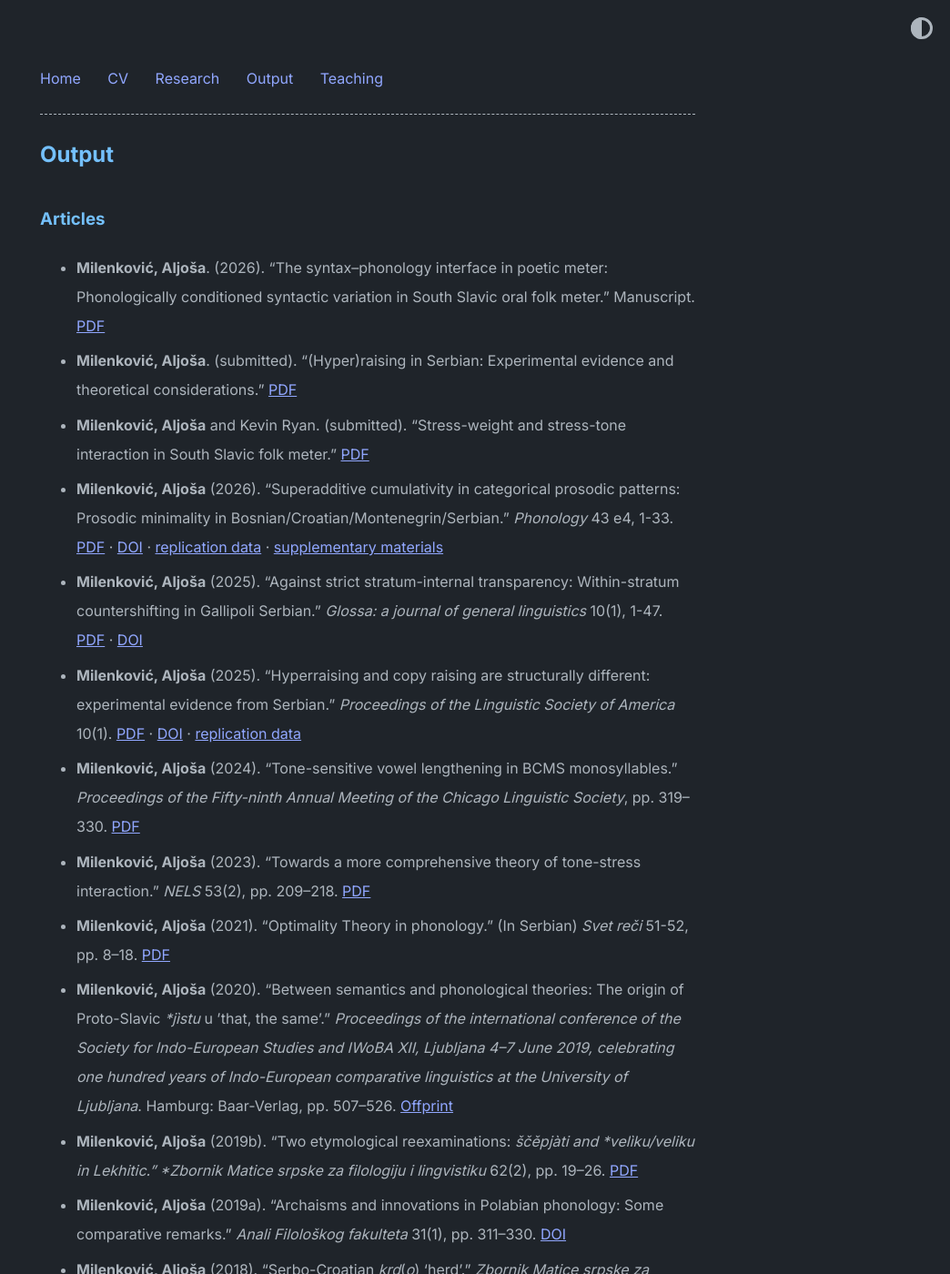
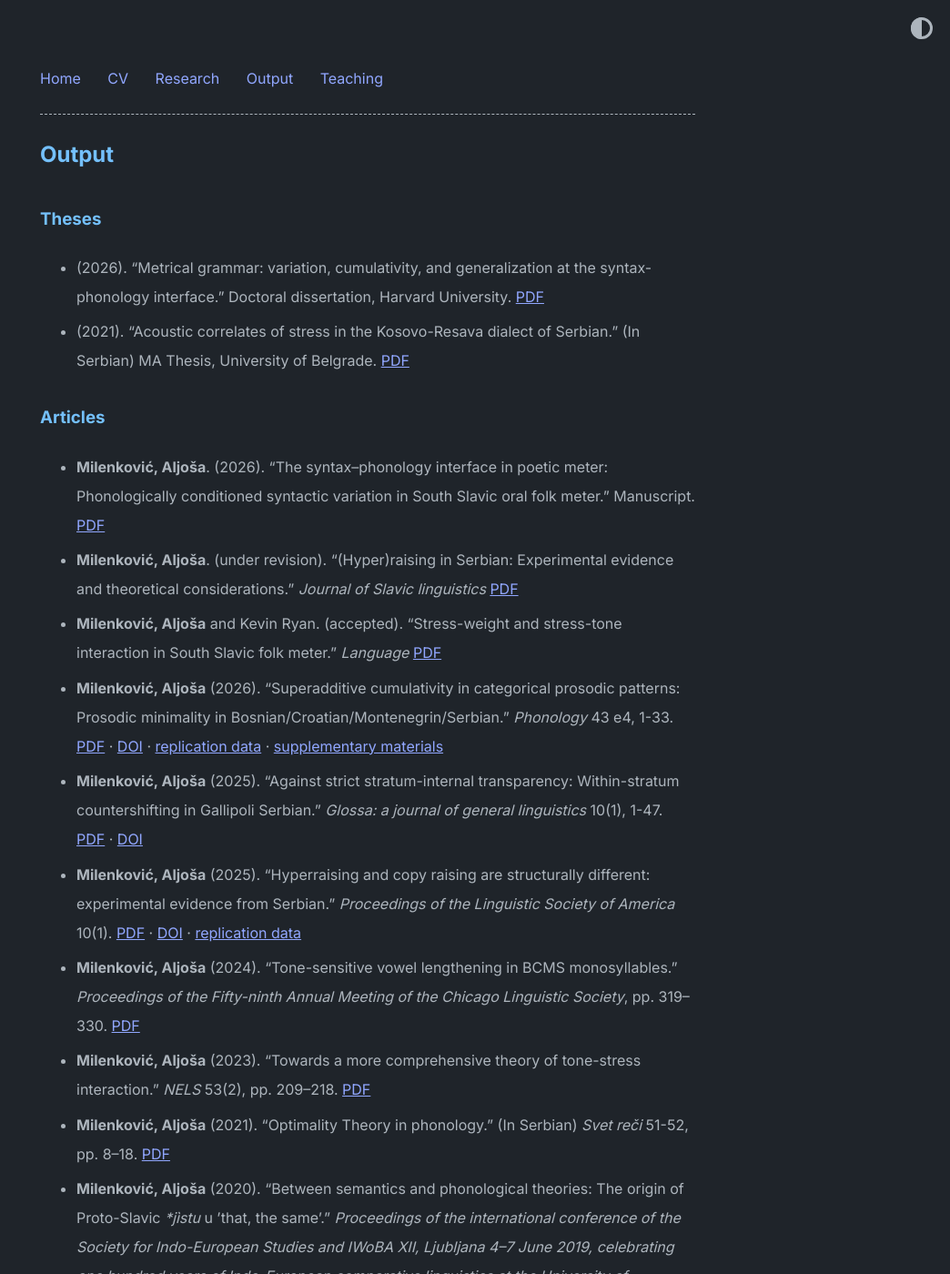
Before and after one commit to AljosaMilenkovic/AljosaMilenkovic.github.io, a Jekyll site: the page built from papers.md, in a window 1280 px wide and 1400 px high. Shown: the whole window at 91% size, without its empty margins (236-1280 px from the left). Built offline with Jekyll 4.4.1, drawn with Linux system fonts in a browser that asks for light colours; some of the changed text lies outside the part shown.

Commit message:
Update papers.md

```diff
--- a/papers.md
+++ b/papers.md
@@ -4,11 +4,16 @@ title: Output
 permalink: /papers/
 ---
 
+### Theses
+
+-  (2026). “Metrical grammar: variation, cumulativity, and generalization at the syntax-phonology interface.” Doctoral dissertation, Harvard University. [PDF](/thesis.pdf)
+-  (2021). “Acoustic correlates of stress in the Kosovo-Resava dialect of Serbian.” (In Serbian) MA Thesis, University of Belgrade. [PDF](/ma.pdf)
+
 ### Articles
 
 - **Milenković, Aljoša**. (2026). “The syntax–phonology interface in poetic meter: Phonologically conditioned syntactic variation in South Slavic oral folk meter.” Manuscript. [PDF](/syntax phonology.pdf)
-- **Milenković, Aljoša**. (submitted). “(Hyper)raising in Serbian: Experimental evidence and theoretical considerations.”  [PDF](/syntax.pdf)
-- **Milenković, Aljoša** and Kevin Ryan. (submitted). “Stress-weight and stress-tone interaction in South Slavic folk meter.”  [PDF](/metrics.pdf)
+- **Milenković, Aljoša**. (under revision). “(Hyper)raising in Serbian: Experimental evidence and theoretical considerations.” *Journal of Slavic linguistics* [PDF](/syntax.pdf)
+- **Milenković, Aljoša** and Kevin Ryan. (accepted). “Stress-weight and stress-tone interaction in South Slavic folk meter.” *Language* [PDF](/metrics.pdf)
 - **Milenković, Aljoša** (2026). “Superadditive cumulativity in categorical prosodic patterns: Prosodic minimality in Bosnian/Croatian/Montenegrin/Serbian.” *Phonology* 43 e4, 1-33. [PDF](/superadditive cumulativity.pdf) · [DOI](https://doi.org/10.1017/S0952675726100311) · [replication data](https://doi.org/10.7910/DVN/1V64L2) · [supplementary materials](https://doi.org/10.1017/S0952675726100311.sm001)
 - **Milenković, Aljoša** (2025). “Against strict stratum-internal transparency: Within-stratum countershifting in Gallipoli Serbian.” *Glossa: a journal of general linguistics* 10(1), 1-47. [PDF](/opacity.pdf) · [DOI](https://doi.org/10.16995/glossa.23107)
 - **Milenković, Aljoša** (2025). “Hyperraising and copy raising are structurally different: experimental evidence from Serbian.” *Proceedings of the Linguistic Society of America* 10(1). [PDF](/hyperraising.pdf) · [DOI](https://doi.org/10.3765/plsa.v10i1.5938) · [replication data](https://doi.org/10.7910/DVN/JHH7MQ)
```
Also changed, not shown: other parts of papers.md (+0 -5 lines).
